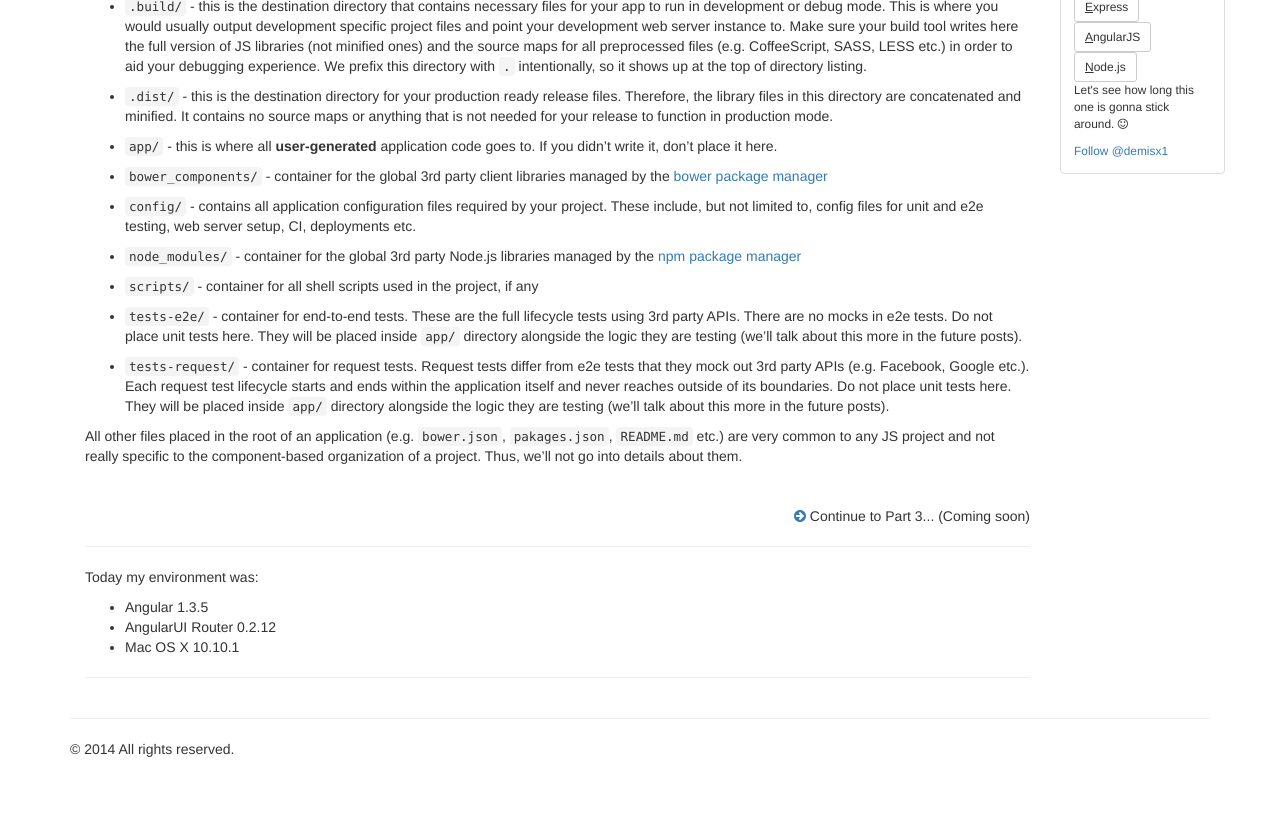
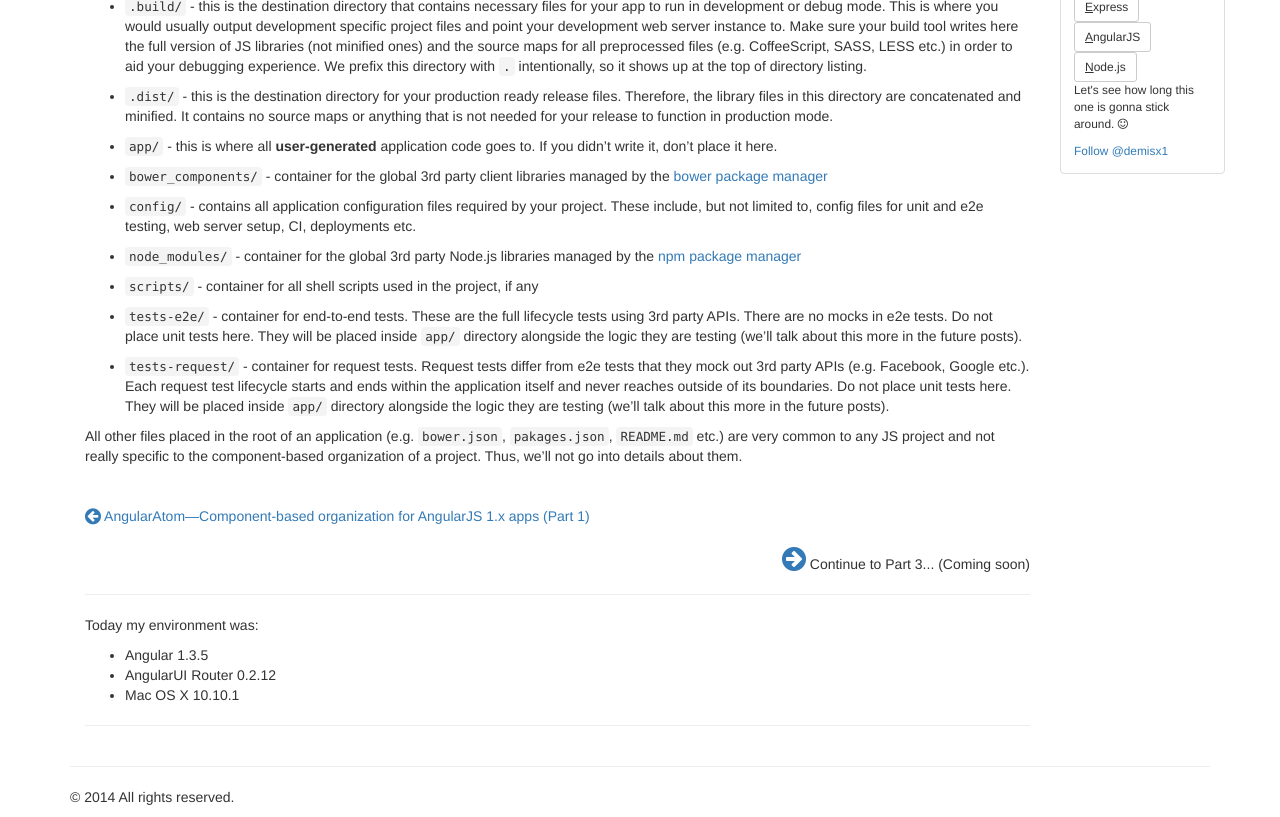
Before and after one commit to demisx/demisx.github.io, a Jekyll site: the page built from _posts/2014-12-01-angular-1-component-organization-2.md, in a window 1280 px wide, cut to the strip 478-1295 px from the top of the page. Built offline with Jekyll 4.4.1, drawn with Linux system fonts in a browser that asks for light colours; nearby versions of some CDN libraries; Markdown is read by kramdown in place of the engine named in the settings; comment, search, counter and statistics services are not loaded; before the commit the page ends 1247 px from its top, so only the background shows below that.

Commit message:
Make minor CSS updates

```diff
--- a/_posts/2014-12-01-angular-1-component-organization-2.md
+++ b/_posts/2014-12-01-angular-1-component-organization-2.md
@@ -45,10 +45,27 @@ the logic they are testing (we'll talk about this more in the future posts).
 All other files placed in the root of an application (e.g. `bower.json`, `pakages.json`, `README.md` etc.) are very common to any JS project and not really
 specific to the component-based organization of a project. Thus, we'll not go into details about them.
 
-<div id="post-navigation">
+<div id="post-navigation" >
+  <div class="previous">
+    {% if page.previous.url %}
+    <a href="{{page.previous.url}}" title="Previous post: {{page.next.title}}">
+    <i class="fa fa-lg fa-arrow-circle-left"></i>
+    {{page.previous.title}}
+    </a>
+    {% endif %}
+  </div>
+  <div class="next">
+    {% if page.next.url %}
+    <a href="{{page.next.url}}" title="Next post:
+    {{page.next.title}}">NEXT: {{page.next.title}} <i class="fa fa-2x fa-arrow-circle-right"></i></a>
+    {% endif %}
+  </div>
+
+  <div class="next">
   <a href="#">
-    <i class="fa fa-arrow-circle-right"></i>
+  <i class="fa fa-2x fa-arrow-circle-right"></i>
   </a> Continue to Part 3... (Coming soon)
+  </div>
 </div>
 
 ___
--- a/css/my.css
+++ b/css/my.css
@@ -35,4 +35,6 @@ h3 { font-size: 1.2em; }
 
 #main #footer-spacing { display:block; height:40px; }
 
-#main #post-navigation { margin-top:40px; text-align: right; }
+#main #post-navigation { margin-top:40px; }
+#main #post-navigation .next { margin-top:20px; text-align: right; }
+/*#main #post-navigation .next a { font-size: 1.2em; }*/
```
Also changed, not shown: _posts/2014-12-01-angular-1-component-organization-1.md (+15 -5 lines).
